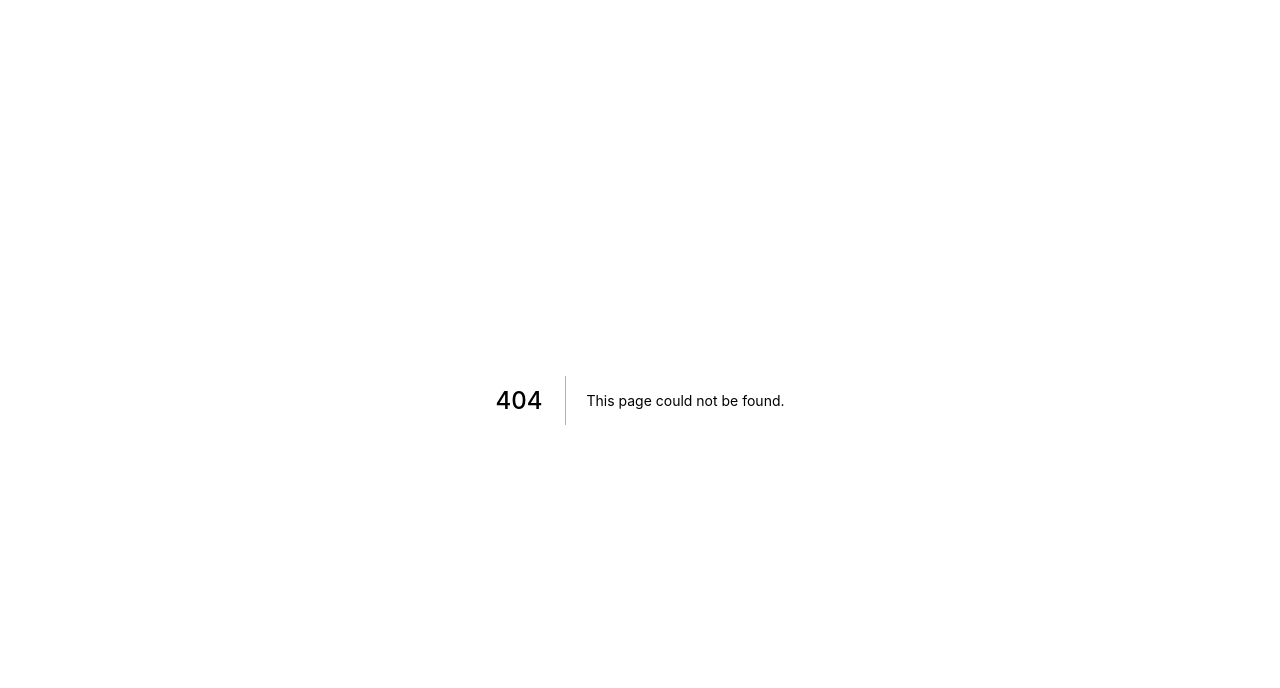
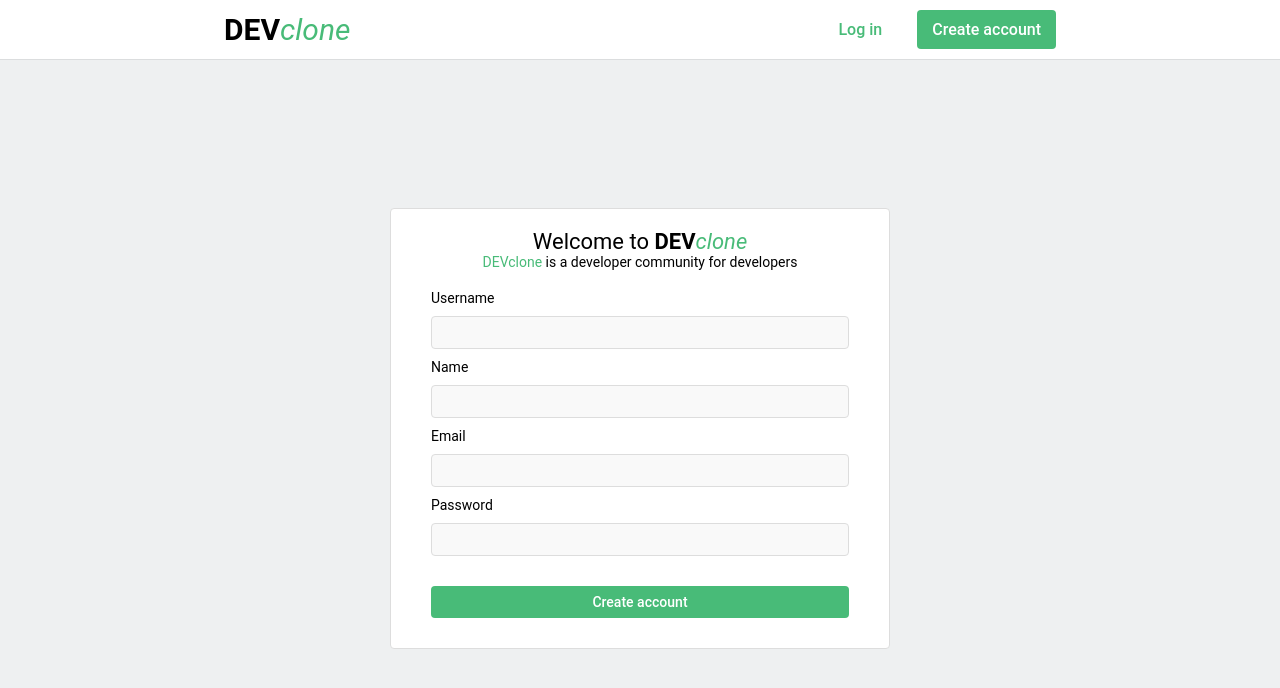
Before and after one commit to Andresargote/simple-dev-clone-front, a Next.js app: page /register in a window 1280 px wide. Before the commit this address had no page. Shown: the top 688 px of the page. Built offline with nearby package versions, Linux system fonts and the light colour scheme.

Commit message:
Maquetando los componente de Login y Create account

```diff
--- /dev/null
+++ b/src/components/CreateAccount.js
@@ -0,0 +1,59 @@
+import styles from "../styles/CreateAccount.module.scss";
+
+export default function CreateAccount() {
+  return (
+    <div className={styles.CreateContainer}>
+      <div className={styles.Create}>
+        <header className={styles.HeaderEnter}>
+          <h1>
+            <span className={styles.Normal}>Welcome to</span> Dev
+            <span>clone</span>
+          </h1>
+          <p>
+            <span>DEVclone</span> is a developer community for developers
+          </p>
+        </header>
+        <form className="Form">
+          <label htmlFor="username">Username</label>
+          <input
+            type="text"
+            id="username"
+            name="username"
+            autoComplete="username"
+            required
+          />
+
+          <label htmlFor="username">Name</label>
+          <input
+            type="text"
+            id="name"
+            name="name"
+            autoComplete="username"
+            required
+          />
+
+          <label htmlFor="email">Email</label>
+          <input
+            type="email"
+            id="email"
+            name="email"
+            autoComplete="username"
+            required
+          />
+
+          <label htmlFor="password">Password</label>
+          <input
+            type="password"
+            id="password"
+            name="password"
+            minLength="8"
+            autoComplete="current-password"
+            required
+          />
+
+          <input type="submit" value="Create account" className="ButtonContinue" />
+        </form>
+      </div>
+    </div>
+  );
+}
--- a/src/components/Header.js
+++ b/src/components/Header.js
@@ -1,4 +1,5 @@
-import { useState} from "react";
+import { useState } from "react";
+import Link from "next/link";
 import useMediaQuery from "../hooks/useMediaQueries";
 
 import styles from "../styles/Header.module.scss";
@@ -36,9 +37,19 @@ export default function Header() {
               <p>A place where developers can share their knowledge</p>
               <div className={styles.navMobileEnterButtons}>
                 <button className={styles.navMobileEnterCreate}>
-                  Create account
+                  <Link href="/register">
+                    <a>
+                      Create account
+                    </a>
+                  </Link>
                 </button>
-                <button>Log in</button>
+                <button>
+                  <Link href="/login">
+                    <a>
+                      Log in
+                    </a>
+                  </Link>
+                </button>
               </div>
             </div>
           </div>
@@ -46,19 +57,25 @@ export default function Header() {
           <div className={styles.navMobileNav}>
             <ul>
               <li>
-                <a href="#">
-                  <span>🏠</span>Home
-                </a>
+                <Link href="/">
+                  <a>
+                    <span>🏠</span>Home
+                  </a>
+                </Link>
               </li>
             </ul>
           </div>
 
           <ul>
             <li>
-              <a href="#">Log in</a>
+              <Link href="/login">
+                <a>Log in</a>
+              </Link>
             </li>
             <li className={styles.navButton}>
-              <a href="#">Create account</a>
+              <Link href="/register">
+                <a>Create account</a>
+              </Link>
             </li>
           </ul>
         </nav>
--- /dev/null
+++ b/src/pages/register.js
@@ -0,0 +1,11 @@
+import CreateAccount from "../components/CreateAccount";
+import Header from "../components/Header";
+
+export default function Register(){
+    return (
+        <>
+            <Header />
+            <CreateAccount />
+        </>
+    );
+}
--- /dev/null
+++ b/src/styles/CreateAccount.module.scss
@@ -0,0 +1,95 @@
+.CreateContainer {
+    height: 92vh;
+
+    display: flex;
+    align-items: center;
+    justify-content: center;
+
+    .Create {
+      max-width: 50rem;
+      width: 100%;
+      border: 1px solid var(--border-gray);
+      background: white;
+      padding: 2rem 4rem;
+      border-radius: 0.4rem;
+
+      display: flex;
+      flex-direction: column;
+
+      .HeaderEnter {
+        text-align: center;
+        margin-bottom: 2rem;
+        h1 {
+          font-size: 2.2rem;
+          text-transform: uppercase;
+          font-weight: bold;
+
+          .Normal {
+              font-style: normal;
+              text-transform: none;
+              color: black;
+          }
+
+          span {
+            font-weight: lighter;
+            text-transform: lowercase;
+            font-style: italic;
+            color: var(--green);
+          }
+        }
+
+        p {
+          font-size: 1.4rem;
+
+          span {
+              color: var(--green);
+          }
+        }
+      }
+    }
+  }
+
+  .Form {
+      display: flex;
+      flex-direction: column;
+
+      label {
+          font-size: 1.4rem;
+          margin-bottom: 1rem;
+      }
+
+      input {
+          padding: 0.8rem;
+          margin-bottom: 1rem;
+
+          background: var(--gray);
+          border: 1px solid var(--border-gray);
+
+          border-radius: 0.4rem;
+      }
+
+      .buttonContinue {
+          margin-top: 2rem;
+          margin-bottom: none;
+
+          background: var(--green);
+          color: white;
+          font-weight: 500;
+
+          cursor: pointer;
+
+          border: none;
+          font-size: 1.4rem;
+
+          &:hover {
+              background: var(--green-hover);
+          }
+      }
+  }
+
+  @media only screen and (max-width: 728px) {
+      .CreateContainer {
+          width: 98%;
+          margin: 0 auto;
+      }
+  }
--- a/src/styles/Header.module.scss
+++ b/src/styles/Header.module.scss
@@ -207,6 +207,11 @@
               background: var(--green);
               color: white;
 
+              a {
+                text-decoration: none;
+                color: white;
+              }
+
               &:hover {
                 background: var(--green-hover);
               }
@@ -221,6 +226,11 @@
               font-size: 1.6rem;
               color: var(--green);
               cursor: pointer;
+
+              a {
+                text-decoration: none;
+                color: black;
+              }
 
               &:hover {
                 background: var(--hover-mobile);
--- /dev/null
+++ b/src/styles/Login.module.scss
@@ -0,0 +1,95 @@
+.LoginContainer {
+  height: 92vh;
+
+  display: flex;
+  align-items: center;
+  justify-content: center;
+
+  .Login {
+    max-width: 50rem;
+    width: 100%;
+    border: 1px solid var(--border-gray);
+    background: white;
+    padding: 2rem 4rem;
+    border-radius: 0.4rem;
+
+    display: flex;
+    flex-direction: column;
+
+    .HeaderEnter {
+      text-align: center;
+      margin-bottom: 2rem;
+      h1 {
+        font-size: 2.2rem;
+        text-transform: uppercase;
+        font-weight: bold;
+
+        .Normal {
+            font-style: normal;
+            text-transform: none;
+            color: black;
+        }
+
+        span {
+          font-weight: lighter;
+          text-transform: lowercase;
+          font-style: italic;
+          color: var(--green);
+        }
+      }
+
+      p {
+        font-size: 1.4rem;
+
+        span {
+            color: var(--green);
+        }
+      }
+    }
+  }
+}
+
+.Form {
+    display: flex;
+    flex-direction: column;
+
+    label {
+        font-size: 1.4rem;
+        margin-bottom: 1rem;
+    }
+
+    input {
+        padding: 0.8rem;
+        margin-bottom: 1rem;
+
+        background: var(--gray);
+        border: 1px solid var(--border-gray);
+
+        border-radius: 0.4rem;
+    }
+
+    .buttonContinue {
+        margin-top: 2rem;
+        margin-bottom: none;
+
+        background: var(--green);
+        color: white;
+        font-weight: 500;
+
+        cursor: pointer;
+
+        border: none;
+        font-size: 1.4rem;
+
+        &:hover {
+            background: var(--green-hover);
+        }
+    }
+}
+
+@media only screen and (max-width: 728px) {
+    .LoginContainer {
+        width: 98%;
+        margin: 0 auto;
+    }
+}
--- a/src/styles/globals.scss
+++ b/src/styles/globals.scss
@@ -6,13 +6,13 @@
 
 :root {
   --black: #171923;
-  --blue: #0011AD;
-  --border-gray: #DDDDDD;
+  --blue: #0011ad;
+  --border-gray: #dddddd;
   --gray-text: #656565;
-  --gray: #F9F9F9;
-  --green: #48BB78;
-  --green-hover: #3F9F67;
-  --red: #E53E3E;
+  --gray: #f9f9f9;
+  --green: #48bb78;
+  --green-hover: #3f9f67;
+  --red: #e53e3e;
 
   --hover: #f5f7f8;
   --hover-mobile: #ebebeb;
@@ -26,6 +26,47 @@ body {
   background: #eef0f1;
 }
 
-body, input, textarea, button {
+body,
+input,
+textarea,
+button {
   font-family: Roboto, "Helvetica Neue";
 }
+
+.Form {
+  display: flex;
+  flex-direction: column;
+
+  label {
+    font-size: 1.4rem;
+    margin-bottom: 1rem;
+  }
+
+  input {
+    padding: 0.8rem;
+    margin-bottom: 1rem;
+
+    background: var(--gray);
+    border: 1px solid var(--border-gray);
+
+    border-radius: 0.4rem;
+  }
+
+  .ButtonContinue {
+    margin-top: 2rem;
+    margin-bottom: none;
+
+    background: var(--green);
+    color: white;
+    font-weight: 500;
+
+    cursor: pointer;
+
+    border: none;
+    font-size: 1.4rem;
+
+    &:hover {
+      background: var(--green-hover);
+    }
+  }
+}
```
Also changed, not shown: src/components/LoginComponent.js (added, +27 -0 lines), src/pages/login.js (added, +11 -0 lines).
